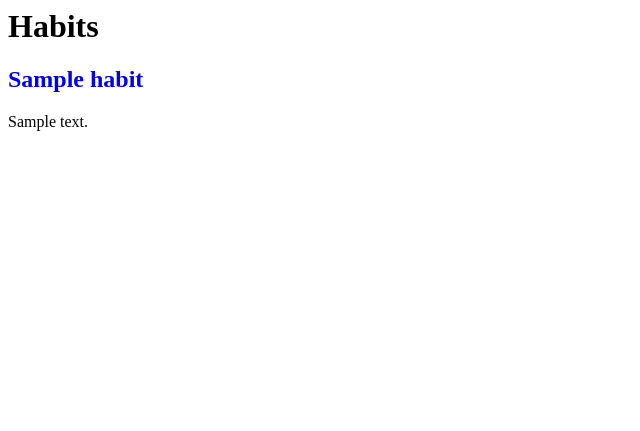
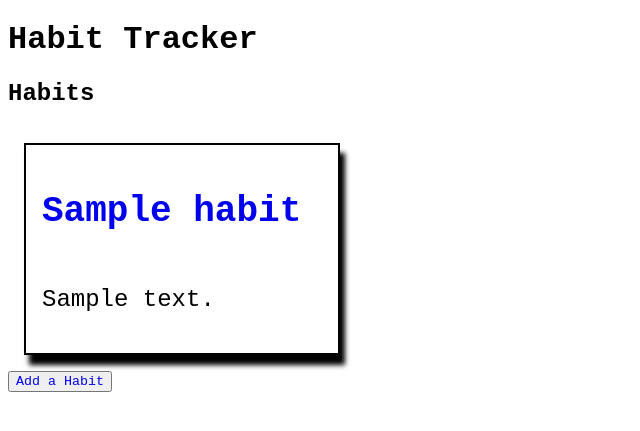
Before and after one commit to momentum-team-4/django-final-project-clint-kyle, a Django app: page / in a window 1280 px wide. Shown: the top 431 px of the page, without its empty margins (0-640 px from the left). Run offline with Django 3.2, Linux system fonts and the light colour scheme; tables that the repository leaves empty hold one stand-in row (values such as "Sample post").

Commit message:
implemented habits_update & _delete, minor styling on habits_*.html

```diff
--- a/habitapp/urls.py
+++ b/habitapp/urls.py
@@ -20,15 +20,19 @@ from habits import views as habits_views
 from users import views as users_views
 
 urlpatterns = [
-    path('admin/', admin.site.urls),
-    path('', habits_views.habits_list, name='habits_list'),
-    path('habits/<int:pk>/', habits_views.habits_detail, name='habits_detail'),
-    path('habits/create/', habits_views.habits_create, name='habits_create'),
-    # path('habits/update/<int:pk>/',
-    #      habits_views.habits_update, name='habits_update'),
+    path('admin/', admin.site.urls),  # admin
+    path('', habits_views.habits_list, name='habits_list'),  # main/list
+    path('habits/<int:pk>/', habits_views.habits_detail,
+         name='habits_detail'),  # details
+    path('habits/create/', habits_views.habits_create,
+         name='habits_create'),  # habits_create
+    path('habits/update/<int:pk>/',
+         habits_views.habits_update, name='habits_update'),  # habits_update
     # path('habits/search/', habits_views.habits_search, name='habits_search'),
-    path('users/login/', users_views.users_login, name='users_login'),
-    path('users/logout/', users_views.users_logout, name='users_logout')
+    path('habits/delete/<int:pk>/',
+         habits_views.habits_delete, name='habits_delete'),
+    path('users/login/', users_views.users_login, name='users_login'),  # login
+    path('users/logout/', users_views.users_logout, name='users_logout')  # logout
 ]
 
 if settings.DEBUG:
--- a/habits/views.py
+++ b/habits/views.py
@@ -33,3 +33,31 @@ def habits_create(request):
             return redirect(to='habits_list')
 
     return render(request, "habits/habits_create.html", {"form": form})
+
+
+def habits_update(request, pk):
+    habit = get_object_or_404(Habit, pk=pk)
+
+    if request.method == 'GET':
+        form = HabitForm(instance=habit)
+
+    else:
+        form = HabitForm(data=request.POST, instance=habit)
+
+        if form.is_valid():
+            form.save()
+            success(request, 'Habit has been updated!')
+            return redirect(to='habits_list')
+
+    return render(request, 'habits/habits_update.html', {'form': form})
+
+
+def habits_delete(request, pk):
+    if request.method == 'GET':
+        return render(request, 'habits/habits_delete.html')
+
+    else:
+        habit = get_object_or_404(Habit, pk=pk)
+        habit.delete()
+        success(request, 'Habit has been deleted!')
+        return redirect(to='habits_list')
--- a/static/css/styles.css
+++ b/static/css/styles.css
@@ -3,3 +3,20 @@
     box-sizing: border-box;
     font-family: 'Courier New', Courier, monospace;
 }
+
+.habitsList {
+    display: flex;
+    flex-flow: wrap;
+}
+
+.habit {
+    width: 25%;
+    height: auto;
+    display: flex;
+    flex-flow: column;
+    padding: 1rem;
+    margin: 1rem;
+    font-size: 1.5rem;
+    border: solid 2px black;
+    box-shadow: 5px 10px 5px;
+}
--- a/templates/base.html
+++ b/templates/base.html
@@ -11,7 +11,7 @@
 </head>
 
 <header>
-    <h1>Habit Tracker</h1>
+    <h1 class='appTitle'>Habit Tracker</h1>
 </header>
 
 <body>
--- a/templates/habits/habits_list.html
+++ b/templates/habits/habits_list.html
@@ -1,5 +1,7 @@
+{% extends 'base.html' %}
+
 {% block content %}
-<h1 class='pageTitle'>Habits</h1>
+<h2 class='pageTitle'>Habits</h2>
 
 <div class='habitsList'>
 
@@ -12,4 +14,7 @@
     {% endfor %}
 </div>
 
+<button class='newHabit'><a href="{% url 'habits_create' %}" style="text-decoration:none">Add a Habit</a></button>
+
+
 {% endblock %}
```
Also changed, not shown: templates/habits/habits_delete.html (+11 -13 lines), templates/habits/habits_detail.html (+6 -3 lines).
